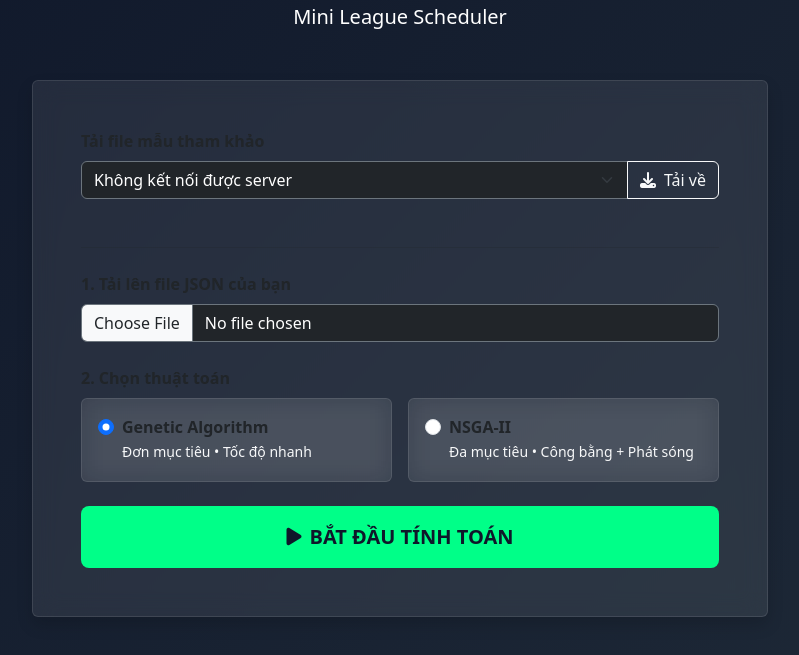
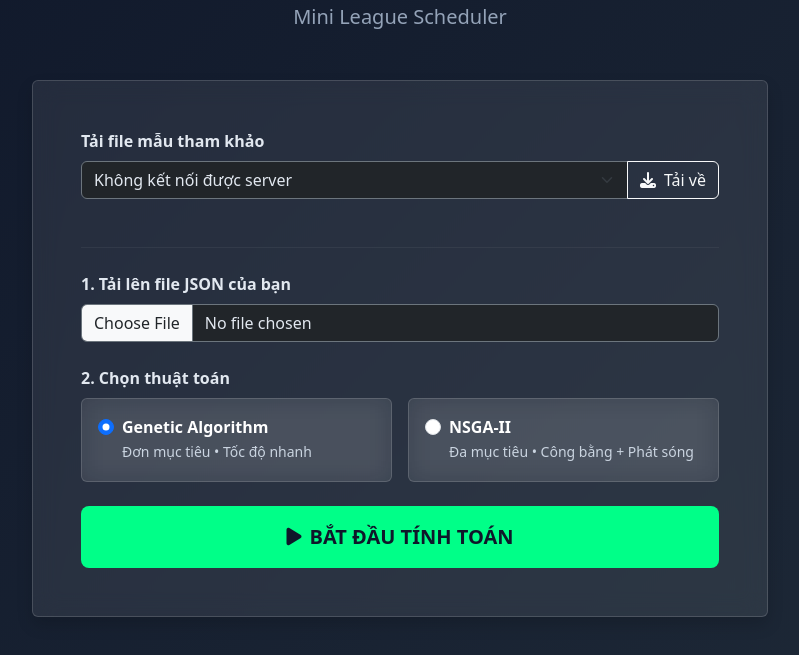
Before and after one commit to hatruonggiang/KLTN-UET, a plain HTML site: page frontend/index.html in a window 1280 px wide. Shown: the part 121-776 px from the top of the page, without its empty margins (240-1039 px from the left). Drawn offline with nearby package versions, Linux system fonts and the light colour scheme; no server answers.

Commit message:
đổi màu chữ

```diff
--- a/frontend/index.html
+++ b/frontend/index.html
@@ -7,10 +7,19 @@
     <link href="https://cdn.jsdelivr.net/npm/bootstrap@5.3.2/dist/css/bootstrap.min.css" rel="stylesheet">
     <link rel="stylesheet" href="https://cdnjs.cloudflare.com/ajax/libs/font-awesome/6.5.0/css/all.min.css">
     <style>
-        body { background: linear-gradient(135deg, #0f172a 0%, #1e2937 100%); color: white; min-height: 100vh; }
-        .card { background: rgba(255,255,255,0.08); backdrop-filter: blur(12px); border: 1px solid rgba(255,255,255,0.1); }
+        body { background: linear-gradient(135deg, #0f172a 0%, #1e2937 100%); color: #f1f5f9; min-height: 100vh; }
+        .card { background: rgba(255,255,255,0.08); backdrop-filter: blur(12px); border: 1px solid rgba(255,255,255,0.15); color: #f1f5f9; }
         .btn-primary { background: #00ff88; color: #0f172a; font-weight: bold; border: none; }
         .btn-primary:hover { background: #00cc6a; color: #0f172a; }
+        .form-label { color: #e2e8f0; }
+        .lead { color: #94a3b8; }
+        .display-4 { color: #ffffff; }
+        small.text-light { color: #cbd5e1 !important; }
+        .form-check-label { color: #e2e8f0; }
+        .form-check-label strong { color: #ffffff; }
+        h1, h2, h3, h4, h5, h6 { color: #ffffff; }
+        p { color: #cbd5e1; }
+        label { color: #e2e8f0; }
     </style>
 </head>
 <body>
@@ -27,7 +36,7 @@
                 <div class="mb-4">
                     <label class="form-label fw-bold">Tải file mẫu tham khảo</label>
                     <div class="input-group">
-                        <select class="form-select bg-dark text-white border-secondary" id="templateSelect">
+                        <select class="form-select bg-dark border-secondary" style="color: #e2e8f0;" id="templateSelect">
                             <option>Đang tải...</option>
                         </select>
                         <button class="btn btn-outline-light" onclick="downloadTemplate()">
@@ -36,11 +45,11 @@
                     </div>
                 </div>
 
-                <hr class="my-4">
+                <hr class="my-4" style="border-color: rgba(255,255,255,0.2);">
 
                 <div class="mb-4">
                     <label class="form-label fw-bold">1. Tải lên file JSON của bạn</label>
-                    <input type="file" id="fileInput" class="form-control bg-dark text-white border-secondary" accept=".json">
+                    <input type="file" id="fileInput" class="form-control bg-dark border-secondary" style="color: #e2e8f0;" accept=".json">
                 </div>
 
                 <div class="mb-4">
@@ -82,15 +91,14 @@
 </div>
 
 <script>
-    const isLocal = window.location.hostname === "localhost" || window.location.hostname === "127.0.0.1" || window.location.protocol === "file:";
-    const API_URL = isLocal ? "http://127.0.0.1:5000" : "https://kltn-uet.onrender.com";
+    const API_URL = "https://kltn-uet.onrender.com";
 
     async function loadTemplates() {
         try {
             const res = await fetch(`${API_URL}/api/templates`);
             const list = await res.json();
             const sel  = document.getElementById('templateSelect');
-            sel.innerHTML = list.map(t => `<option value="${t}">${t}</option>`).join('');
+            sel.innerHTML = list.map(t => `<option>${t}</option>`).join('');
         } catch {
             document.getElementById('templateSelect').innerHTML =
                 '<option>Không kết nối được server</option>';
@@ -118,9 +126,6 @@
         btn.innerHTML = `<span class="spinner-border spinner-border-sm me-2"></span>Đang tính toán... (có thể mất vài phút)`;
         btn.disabled = true;
 
-        // Cho trình duyệt render lại spinner trước khi fetch bắt đầu
-        await new Promise(resolve => setTimeout(resolve, 50));
-
         const formData = new FormData();
         formData.append('file', file);
         formData.append('algorithm', algo);
@@ -130,7 +135,7 @@
             const data = await res.json();
             if (data.error) throw new Error(data.error);
             localStorage.setItem('scheduleResult', JSON.stringify(data));
-            window.location.href = 'result.html';
+            window.location.href = '/result.html';
         } catch (err) {
             errBox.textContent = 'Lỗi: ' + err.message;
             errBox.classList.remove('d-none');
```
